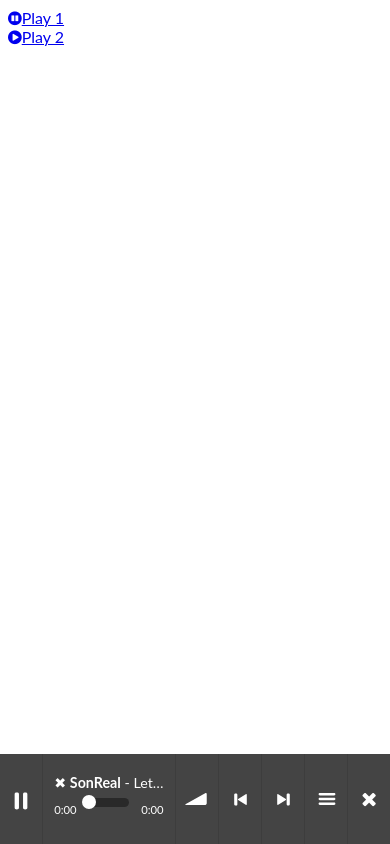
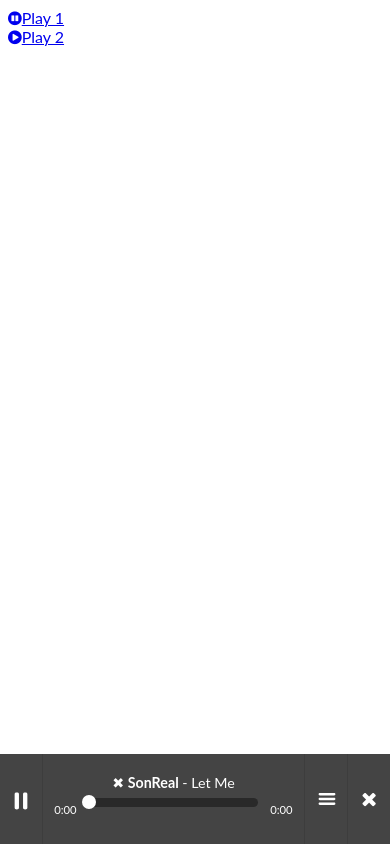
Before and after one commit to aravindanve/umlaut-audio-embed, a plain HTML site: page sm2-playlist/index.html in a window 390 px wide. Both pictures are taken after a click on the link "Play 1". Drawn offline with Linux system fonts and the light colour scheme.

Commit message:
sm2-playlist: previous, next and volume controls are hidden in mobile view

```diff
--- a/sm2-playlist/css/sm2-playlist.css
+++ b/sm2-playlist/css/sm2-playlist.css
@@ -36,6 +36,12 @@
 }
 
 /* colors ^ */
+
+@media (max-width: 768px) {
+    .sm2-bar-ui .mobile-hidden {
+        display: none !important;
+    }
+}
 
 [data-playlist] {
     display: none !important;
--- a/sm2-playlist/script/sm2-playlist-helper.js
+++ b/sm2-playlist/script/sm2-playlist-helper.js
@@ -45,18 +45,18 @@
                         </div>\
                     </div>\
                 </div>\
-            <div class="sm2-inline-element sm2-button-element sm2-volume">\
+            <div class="sm2-inline-element sm2-button-element sm2-volume mobile-hidden">\
             <div class="sm2-button-bd">\
                 <span class="sm2-inline-button sm2-volume-control volume-shade"></span>\
                     <a href="#volume" class="sm2-inline-button sm2-volume-control"></a>\
                     </div>\
                 </div>\
-            <div class="sm2-inline-element sm2-button-element">\
+            <div class="sm2-inline-element sm2-button-element mobile-hidden">\
             <div class="sm2-button-bd">\
                 <a href="#prev" title="Previous" class="sm2-inline-button previous"></a>\
                     </div>\
                 </div>\
-            <div class="sm2-inline-element sm2-button-element">\
+            <div class="sm2-inline-element sm2-button-element mobile-hidden">\
             <div class="sm2-button-bd">\
                 <a href="#next" title="Next" class="sm2-inline-button next"></a>\
                     </div>\
```
